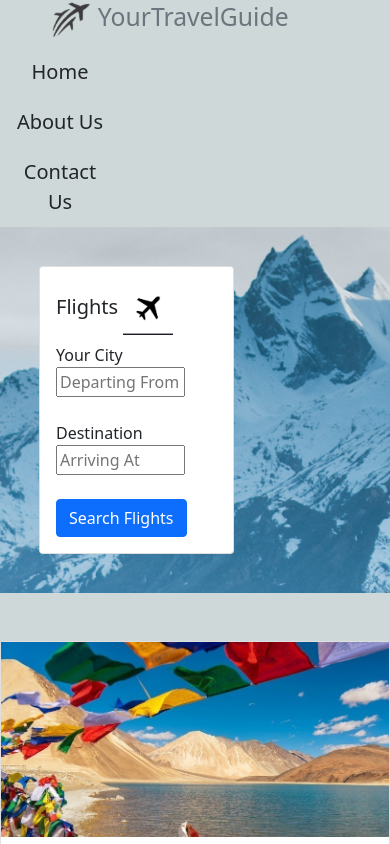
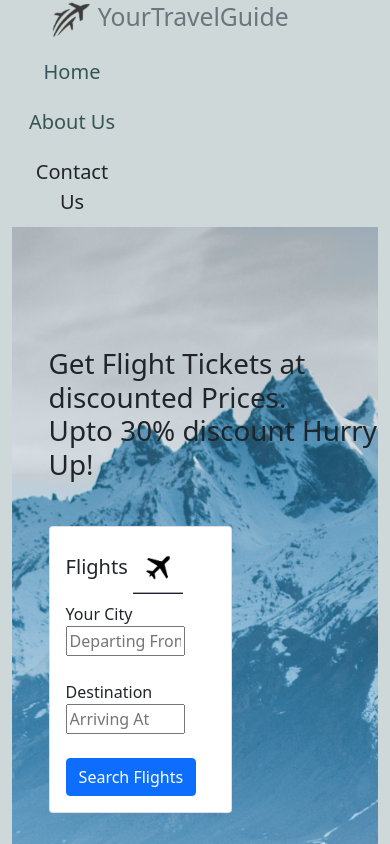
Before and after one commit to 338-dev/YourTravelGuide, a plain HTML site: page index.html in a window 390 px wide. Shown: the top 844 px of the page. Drawn offline with nearby package versions, Linux system fonts and the light colour scheme.

Commit message:
index_file commit again

```diff
--- a/index.html
+++ b/index.html
@@ -12,13 +12,15 @@
     <link rel="stylesheet" href="style.css">
 </head>
 
-<body><div>
+<body>
+  <div style="margin-right:12px; margin-left: 12px;">
+    <div>
     <div class="nav_bar">
 
         <h2 class="text-secondary" style="margin-right: 50px;"><span><img src="mainlogo.png"  alt="" width="40px"></span> YourTravelGuide</h2>
-        <div class="box">Home</div>
-        <div class="box">About Us</div>
-        <div class="box">Contact Us</div>
+        <div class="box"><a href="#home" style="text-decoration:none; color: rgb(53, 85, 85);" >Home</a> </div>
+        <div class="box"><a href="#" style="text-decoration:none; color: rgb(53, 85, 85);" > About Us</a></div>
+        <div class="box"><a  href="#contact" style="text-decoration:none; color: rgb(53, 85, 85);"></a>Contact Us</a> </div>
     </div>
   </div>
 
@@ -26,7 +28,10 @@
     <div class="col-ex-lg-1">
         <div class="bck">
             <div class="bckimg">
-                <div class="card cardex" >
+              <div>
+                <br><br><br><br><br><h1 class="flex2" >Get Flight Tickets at discounted Prices. <br> Upto 30% discount Hurry Up!</h1>
+              <h1></h1></div>
+                <div id="home" class="card cardex" >
                     <!-- <img class="card-img-top" src="..." alt="Card image cap"> -->
                     <div class="card-body">
                       <h5 class="card-title">Flights <span><img src="icon-aero.jpg" alt="" width="50px"></span></h5>
@@ -39,7 +44,9 @@
                       </Form>
                       <a href="#" class="btn btn-primary">Search Flights</a>
                     </div>
+
                 </div>
+
             </div>
         </div>
     </div>
@@ -114,13 +121,14 @@
         </div>
       </div>
              <footer>
-              <h1>Contact Us</h1>
+              <h1 id="contact">Contact Us</h1>
 
               <p><span><img src="location.png" alt="" width="25px"></span> <span></span> Location:MP,India <span><br> <span><img src="email.png" alt="" width="25px"></span>Email: travelpart@abc.com</span> <span><br> <span><img src="phone1.png" alt="" width="20px">Phone:7891324</span></p>
               <p></p>
              <p</p>
 
              </footer>
+            </div>
 
 
 </body>
--- a/style.css
+++ b/style.css
@@ -5,20 +5,19 @@
 
 }
 .nav_bar > div {
-    background-colorr:#f1f1f1;
     width: 100px;
     margin: 10px;
+
     text-align: center;
     line-height: 30px;
     font-size: 20px;
   }
-.box{
 
-}
 .bck{
     display: flex;
 }
 .bckimg{
+    display: flex;
     background-position:center;
     justify-content: flex-end;
     background-image:url("ladakh.jpg");
@@ -31,6 +30,7 @@
 }
 body{
     background-color: rgb(207, 216, 216);
+
 }
 @media only screen and (max-width: 670px) {
     .nav_bar {
@@ -45,6 +45,12 @@ body{
         width: 50%;
         margin: 10%;
     }
+    .bckimg{
+        flex-direction: column;
+    }
+.flex2{
+    margin-left: 10%;
+}
   }/*style="width: 200px; height: auto; margin: 20%;"*/
 .box:hover{
     background-color:rgb(126, 138, 138);
@@ -62,4 +68,7 @@ body{
     .inp{
         width: 90%;
     }
+    .flex2{
+        margin-left: 20%;
+    }
 }
```
